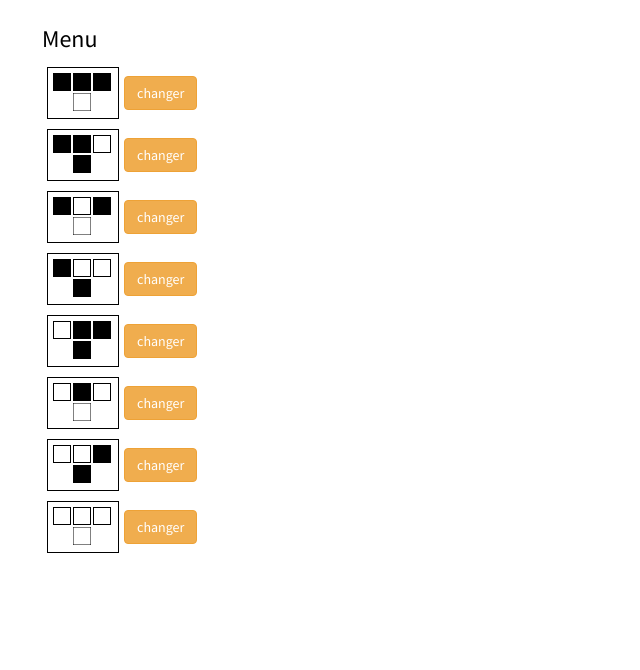
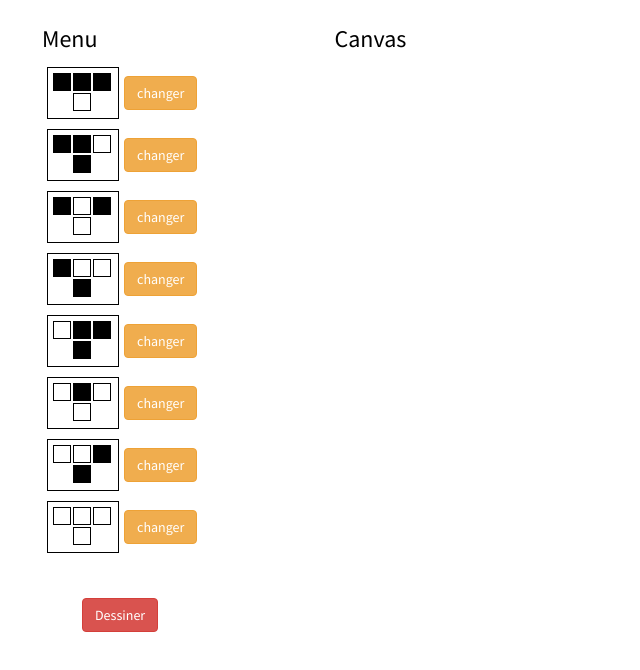
Before and after one commit to ffivaz/cours_automates_cellulaires, a plain HTML site: page line_cell.html in a window 1280 px wide. Shown: the part 64-734 px from the top of the page, without its empty margins (28-668 px from the left). Drawn offline with Linux system fonts and the light colour scheme.

Commit message:
Automates cellulaires simples - demo (canvas working)

```diff
--- a/line_cell.html
+++ b/line_cell.html
@@ -22,13 +22,15 @@
                 var i = 0;
                 this.cells.forEach(function (pixel) {
                     if (pixel == 0) {
+                        ctx.fillStyle = 'white';
+                        ctx.fillRect(i * 20 + 0.5, (generation * 20) + 0.5, 17, 17);
                         ctx.strokeStyle = 'black';
                         ctx.strokeRect((i * 20) + 0.5, (generation * 20) + 0.5, 17, 17);
                     } else {
+                        ctx.fillStyle = 'black';
+                        ctx.fillRect(i * 20 + 0.5, (generation * 20) + 0.5, 17, 17);
                         ctx.strokeStyle = 'black';
                         ctx.strokeRect((i * 20) + 0.5, + (generation * 20) + 0.5, 17, 17);
-                        ctx.fillStyle = 'black';
-                        ctx.fillRect(i * 20 + 0.5, (generation * 20) + 0.5, 17, 17);
                     }
                     i++;
                 });
@@ -46,8 +48,12 @@
             <h3>Menu</h3>
             <div class="text-center" id="rules">
             </div>
+            <div>
+                <button class="btn btn-danger" id="startBtn" style="margin: 40px;">Dessiner</button>
+            </div>
         </div>
         <div class="col-md-8">
+            <h3>Canvas</h3>
             <canvas id="canvas" width="800" height="600"></canvas>
         </div>
     </div>
@@ -99,10 +105,6 @@
         }
     ];
 
-    var i = 1;
-
-    myRules.forEach(function (element) {
-
     var eDraw = function (e) {
         var myRule = e.a;
         var myTarget = e.b;
@@ -112,17 +114,19 @@
         var rule = new oneD(myRule);
         rule.draw(ctx, 0);
         if (myTarget == 1) {
+            ctx.fillStyle = 'black';
+            ctx.fillRect(20.5, 20.5, 17, 17);
             ctx.strokeStyle = 'black';
             ctx.strokeRect(20.5, 20.5, 17, 17);
-                ctx.fillStyle = 'black';
+        } else {
+            ctx.fillStyle = 'white';
             ctx.fillRect(20.5, 20.5, 17, 17);
-            } else {
             ctx.strokeStyle = 'black';
             ctx.strokeRect(20.5, 20.5, 17, 17);
-                ctx.fillStyle = 'white';
-                ctx.fillRect(20.5, 20.5, 17, 17);
         }
     };
+
+    myRules.forEach(function (element) {
 
         var d = document.createElement('div');
         d.className += ' flex-container';
@@ -142,9 +146,8 @@
 
         var s = document.createElement('button');
         s.innerHTML = "changer";
-        s.style.height = '20px;'
+        s.style.height = '20px;';
         s.className += "btn btn-warning flex-items";
-        s.id = 'ruleBtn' + i;
         d.appendChild(s);
         s.addEventListener('click', function (e) {
             if (element.b == 1) {
@@ -155,16 +158,20 @@
                 eDraw(element);
             }
         });
+    });
 
-        i++;
-    });
+    document.getElementById('startBtn').addEventListener('click', function () {
 
         var demo6 = new oneD(myCells);
 
-    var canvas = document.getElementById('demo6');
+        var canvas = document.getElementById('canvas');
         var ctx = canvas.getContext("2d");
 
         demo6.draw(ctx, 0);
+
+        var t = 30;
+
+        console.log(myRules);
 
         var calcNG = function (init) {
             var nextGen = [];
@@ -186,10 +193,12 @@
         var demoX = new oneD(myNextGen = calcNG(myCells));
         demoX.draw(ctx, 1);
 
-    for (var i = 2; i < 15; i++) {
-        var demoX = new oneD(myNextGen = calcNG(myNextGen));
+        for (var i = 2; i < t; i++) {
+            demoX = new oneD(myNextGen = calcNG(myNextGen));
             demoX.draw(ctx, i);
         }
+    });
+
 </script>
 
 </body>
```
Lines whose indentation alone changed are shown as unchanged.
